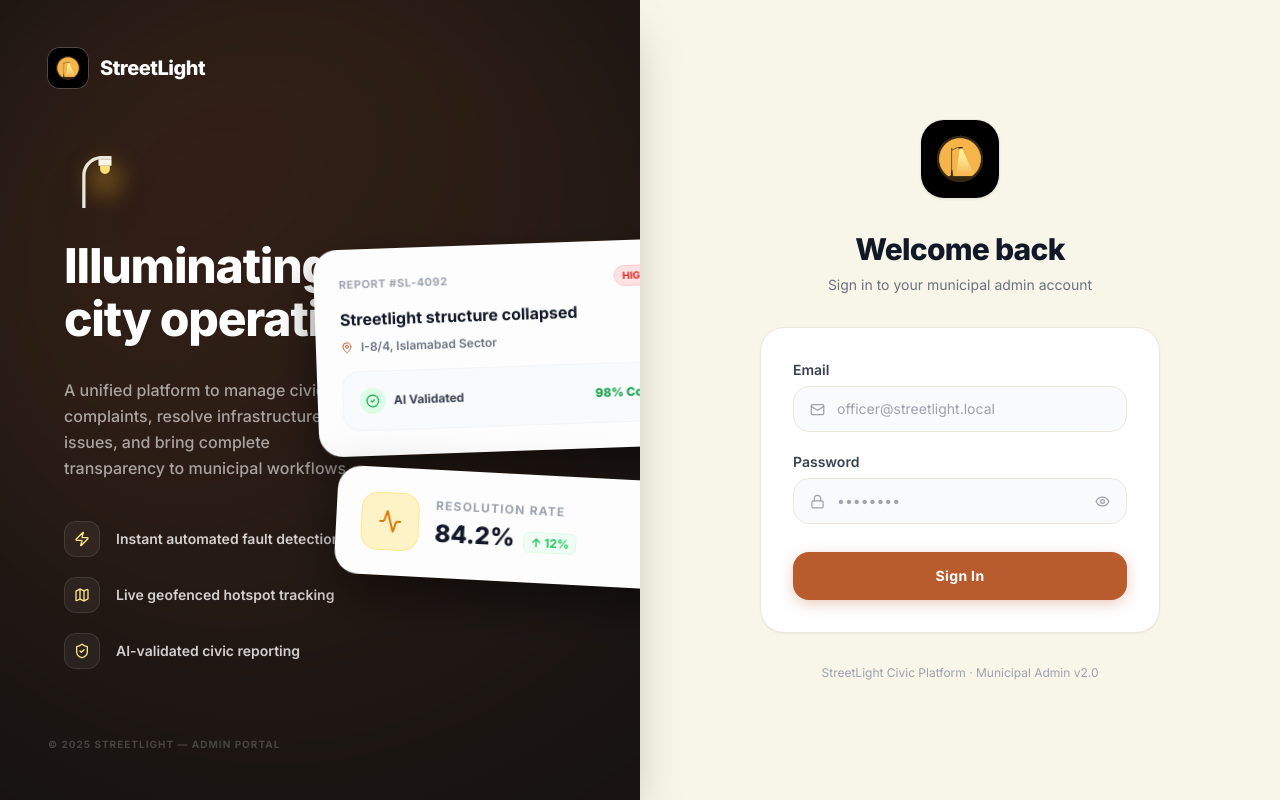
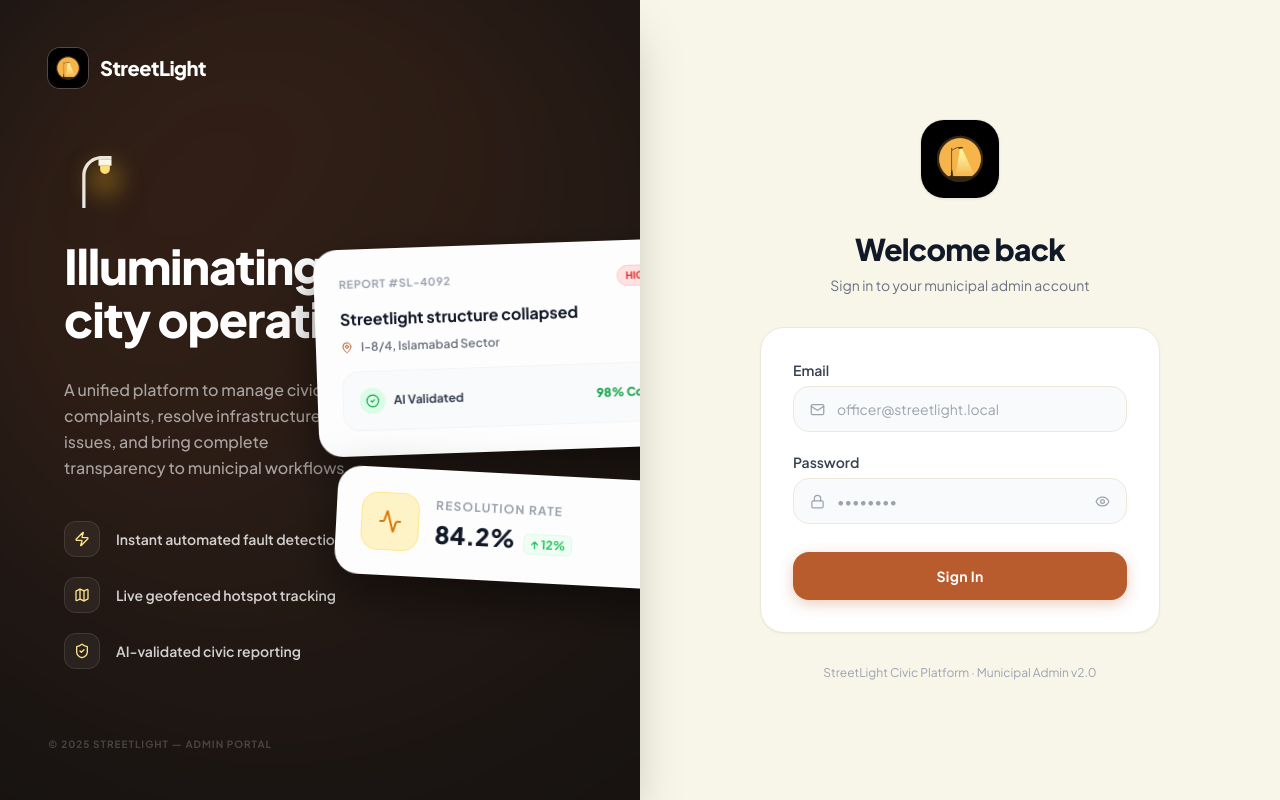
Before and after one commit to MQ-06/STREETLIGHT-PK, a React (Vite) app in the folder municipal-admin/: page /signin in a window 1280 px wide. Built offline with nearby package versions, Linux system fonts and the light colour scheme.

Commit message:
style: update global typography to Plus Jakarta Sans

```diff
--- a/municipal-admin/src/index.css
+++ b/municipal-admin/src/index.css
@@ -1,4 +1,4 @@
-@import url('https://fonts.googleapis.com/css2?family=Inter:wght@300;400;500;600;700;800&display=swap');
+@import url('https://fonts.googleapis.com/css2?family=Plus+Jakarta+Sans:wght@300;400;500;600;700;800&display=swap');
 
 @tailwind base;
 @tailwind components;
@@ -6,7 +6,7 @@
 
 @layer base {
   body {
-    font-family: 'Inter', ui-sans-serif, system-ui, sans-serif;
+    font-family: 'Plus Jakarta Sans', ui-sans-serif, system-ui, sans-serif;
     background-color: #F7F6E8;
     color: #1A1208;
     -webkit-font-smoothing: antialiased;
```
